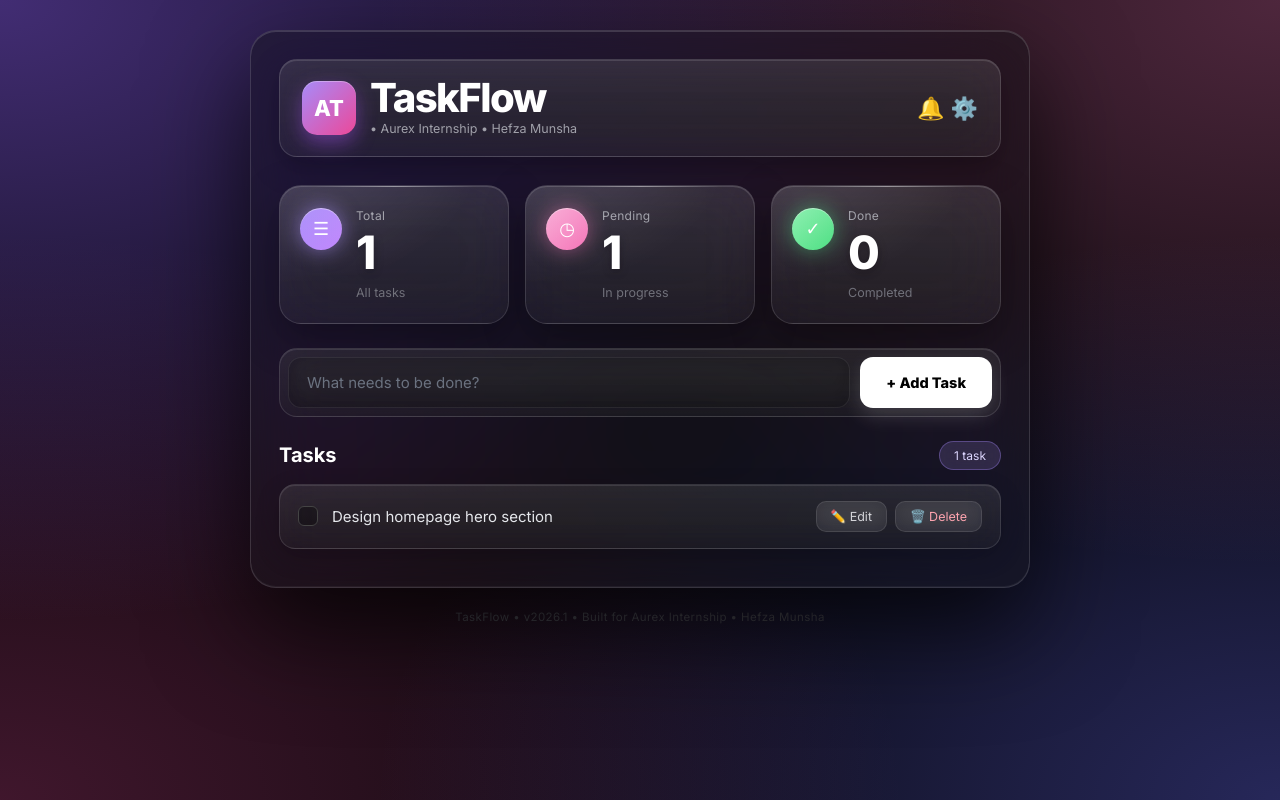
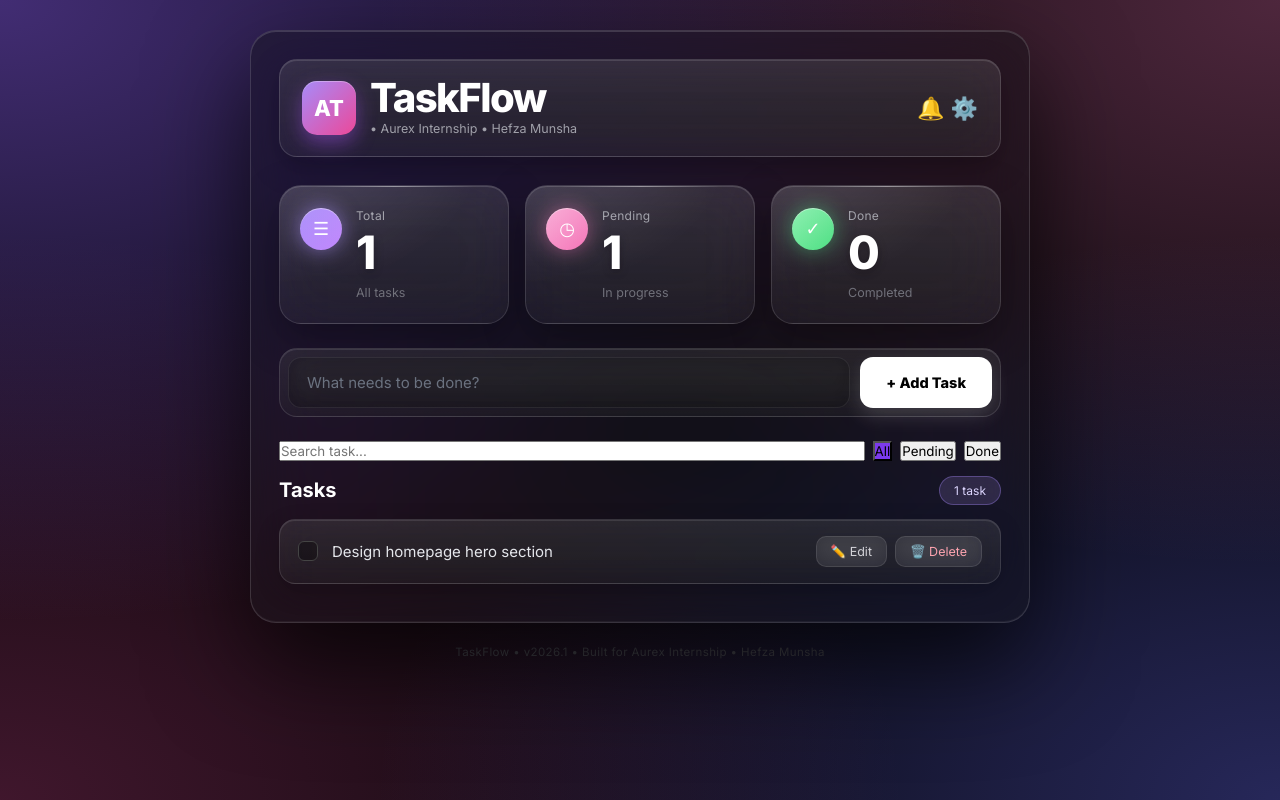
Before and after one commit to Hefza-Munsha55/aurex-react, a React (Vite) app: page / in a window 1280 px wide. Built offline with nearby package versions, Linux system fonts and the light colour scheme.

Commit message:
add search and filter

```diff
--- a/src/App.jsx
+++ b/src/App.jsx
@@ -4,32 +4,40 @@ import './App.css';
 function App() {
   const [tasks, setTasks] = useState(() => {
     const saved = localStorage.getItem('taskflow_final');
-    return saved? JSON.parse(saved) : [{ id: 1, text: "Design homepage hero section", completed: false }];
+    return saved ? JSON.parse(saved) : [{ id: 1, text: "Design homepage hero section", completed: false }];
   });
   const [input, setInput] = useState('');
   const [editId, setEditId] = useState(null);
   const [editText, setEditText] = useState('');
+  const [filter, setFilter] = useState('all');
+  const [search, setSearch] = useState('');
 
   useEffect(() => {
     localStorage.setItem('taskflow_final', JSON.stringify(tasks));
   }, [tasks]);
 
+  const filteredTasks = tasks.filter(t => {
+    const matchFilter = filter === 'all' || (filter === 'done' ? t.completed : !t.completed);
+    const matchSearch = t.text.toLowerCase().includes(search.toLowerCase());
+    return matchFilter && matchSearch;
+  });
+
   const addTask = () => {
     if (!input.trim()) return;
-    setTasks([{ id: Date.now(), text: input, completed: false },...tasks]);
+    setTasks([{ id: Date.now(), text: input, completed: false }, ...tasks]);
     setInput('');
   };
-  const deleteTask = (id) => setTasks(tasks.filter(t => t.id!== id));
-  const toggleTask = (id) => setTasks(tasks.map(t => t.id === id? {...t, completed:!t.completed } : t));
+  const deleteTask = (id) => setTasks(tasks.filter(t => t.id !== id));
+  const toggleTask = (id) => setTasks(tasks.map(t => t.id === id ? { ...t, completed: !t.completed } : t));
   const startEdit = (task) => { setEditId(task.id); setEditText(task.text); };
   const saveEdit = () => {
     if (!editText.trim()) return;
-    setTasks(tasks.map(t => t.id === editId? {...t, text: editText } : t));
+    setTasks(tasks.map(t => t.id === editId ? { ...t, text: editText } : t));
     setEditId(null);
   };
 
   const total = tasks.length;
-  const pending = tasks.filter(t =>!t.completed).length;
+  const pending = tasks.filter(t => !t.completed).length;
   const done = tasks.filter(t => t.completed).length;
 
   return (
@@ -71,16 +79,24 @@ function App() {
           <button onClick={addTask}>+ Add Task</button>
         </div>
 
+        {/* YE NAYA ADD KIYA HAI */}
+        <div className="filter-row" style={{ display: 'flex', gap: '8px', margin: '15px 0' }}>
+          <input value={search} onChange={e => setSearch(e.target.value)} placeholder="Search task..." style={{ flex: 1 }} />
+          <button onClick={() => setFilter('all')} style={{ background: filter === 'all' ? '#7c3aed' : '' }}>All</button>
+          <button onClick={() => setFilter('pending')} style={{ background: filter === 'pending' ? '#7c3aed' : '' }}>Pending</button>
+          <button onClick={() => setFilter('done')} style={{ background: filter === 'done' ? '#7c3aed' : '' }}>Done</button>
+        </div>
+
         <div className="tasks-head">
           <h3>Tasks</h3>
-          <span className="badge">{total} task</span>
+          <span className="badge">{filteredTasks.length} task</span>
         </div>
 
         <div className="list">
-          {tasks.map(task => (
-            <div key={task.id} className={`task-row ${task.completed? 'done' : ''}`}>
+          {filteredTasks.map(task => (
+            <div key={task.id} className={`task-row ${task.completed ? 'done' : ''}`}>
               <label className="check"><input type="checkbox" checked={task.completed} onChange={() => toggleTask(task.id)} /><span></span></label>
-              {editId === task.id? (
+              {editId === task.id ? (
                 <div className="edit-inline">
                   <input value={editText} onChange={e => setEditText(e.target.value)} autoFocus />
                   <button onClick={saveEdit}>Save</button>
```
